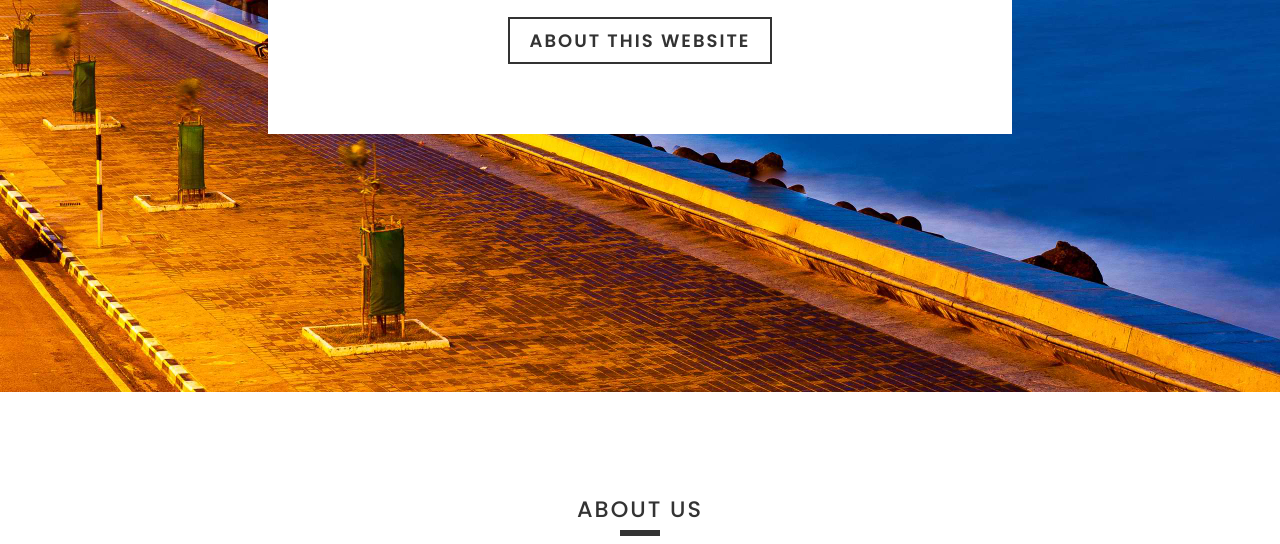
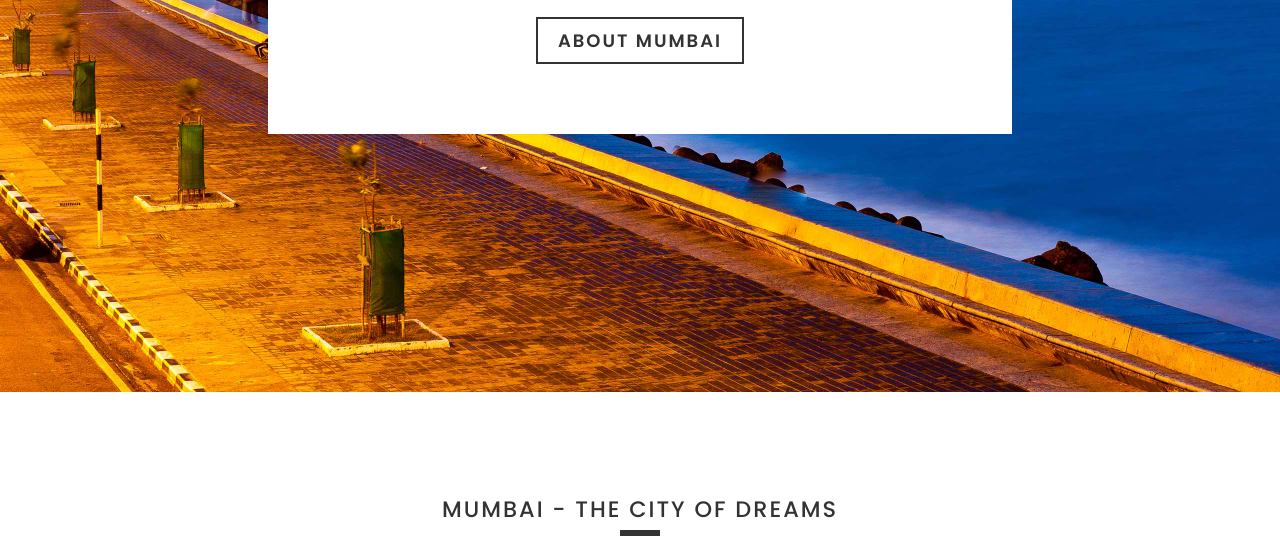
Before and after one commit to AakankshaJohri19/AamchiMumbaiBlog, a plain HTML site: page AamchiMumbai/WebContent/Blog/index.html in a window 1280 px wide. Shown: the part 408-952 px from the top of the page. Drawn offline with Linux system fonts and the light colour scheme.

Commit message:
Updated some content

```diff
--- a/AamchiMumbai/WebContent/Blog/index.html
+++ b/AamchiMumbai/WebContent/Blog/index.html
@@ -14,8 +14,8 @@
 			</header>
 			<ul class="navigation">
 				<li><a href="#home" onclick="ToggleMenu()">Home</a></li>
-				<li><a href="#about" onclick="ToggleMenu()">About Me</a></li>
-				<li><a href="#places" onclick="ToggleMenu()">Post</a></li>
+				<li><a href="#about" onclick="ToggleMenu()">Mumbai - The City of Dreams</a></li>
+				<li><a href="#places" onclick="ToggleMenu()">Places To Visit</a></li>
 				<li><a href="#contact" onclick="ToggleMenu()">Contact Me</a></li>
 			</ul>
 
@@ -26,7 +26,7 @@
 				<div class="contentBx">
 						<h2>MUMBAI TRAVEL GUIDE</h2>
 						<h4>Let us take you through the city of dreams</h4>
-						<a href="#" class="btn">About this website </a>
+						<a href="#about" class="btn">About Mumbai </a>
 				</div>
 			</section>
 
@@ -34,7 +34,7 @@
 			<!-- About -->
 			<section class="about" id="about">
 			<div class="title">
-				<h2>About us</h2>
+				<h2>Mumbai - The City of Dreams</h2>
 			</div>
 				<div class="contentBx">
 						<div class="content">
```
